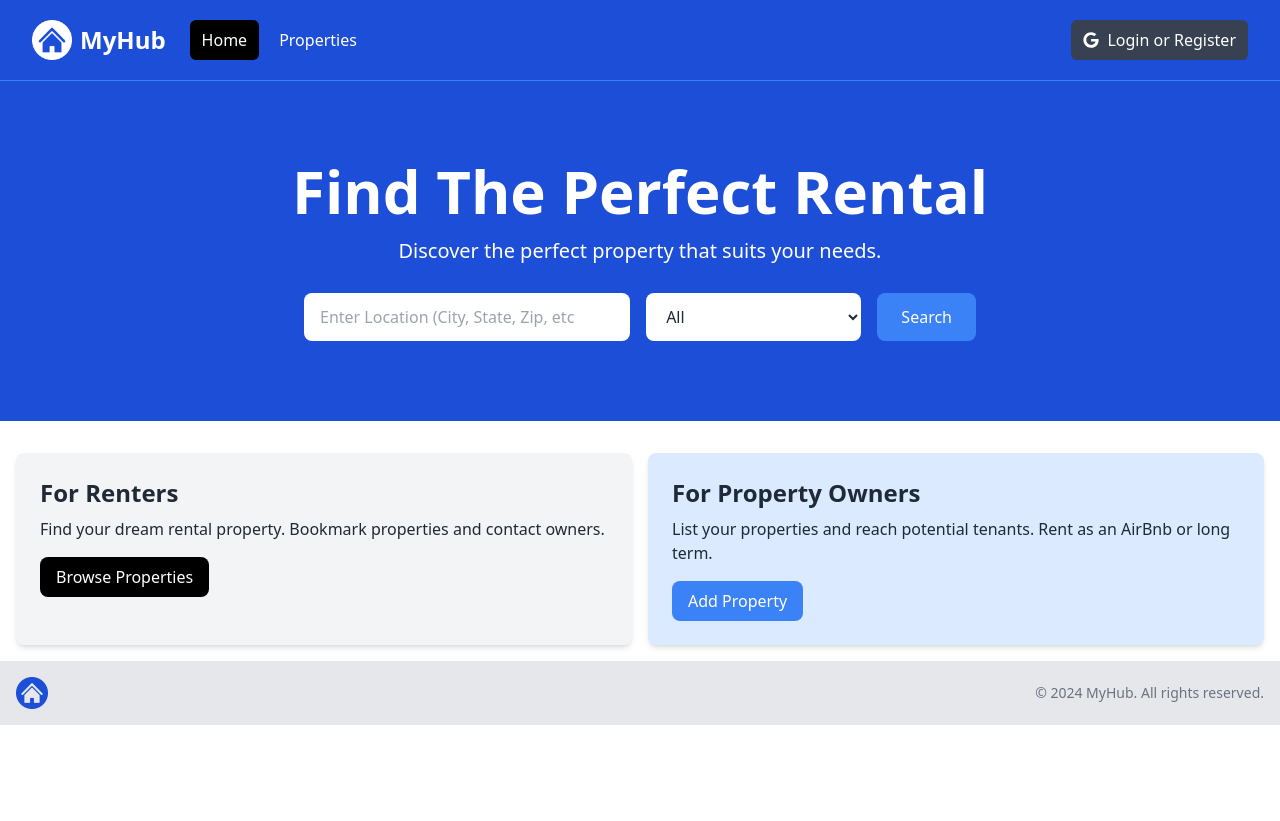
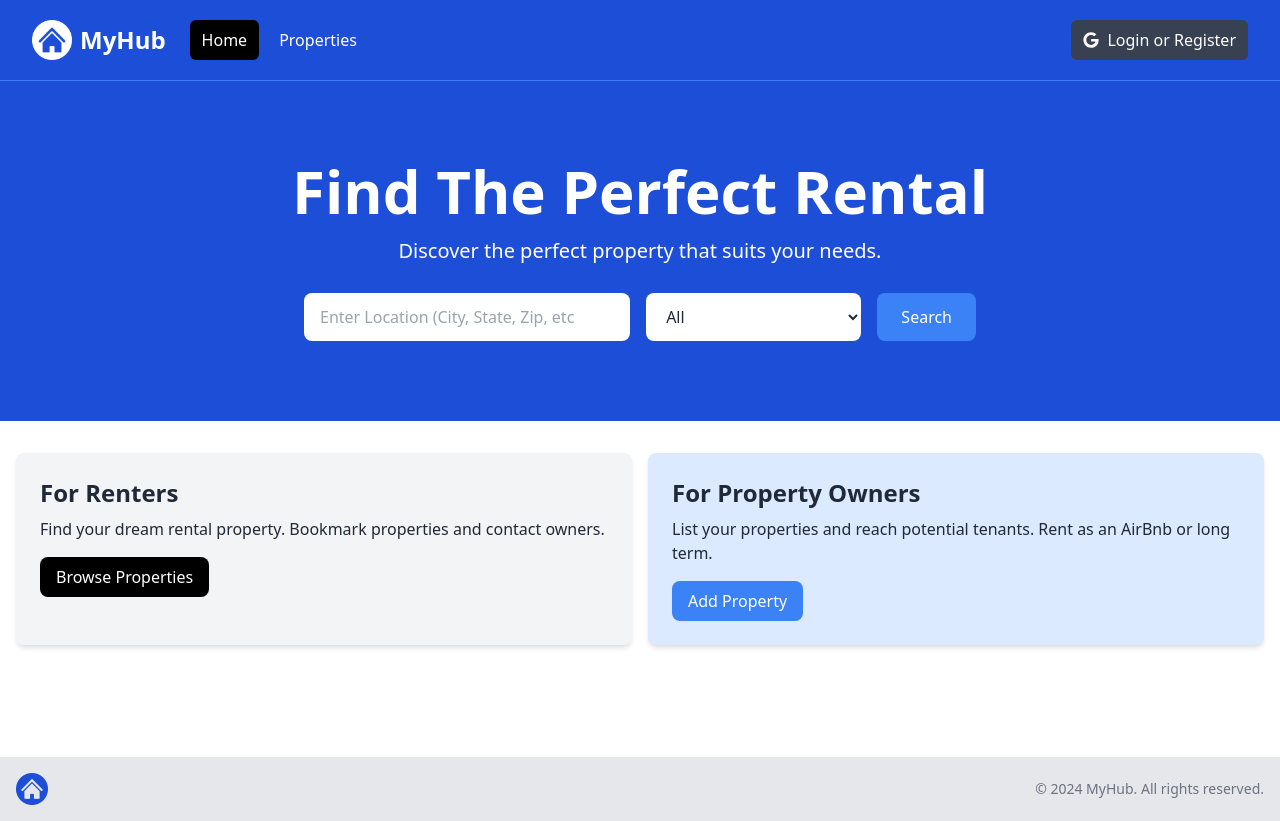
Before and after one commit to Mig-uel/myhub, a Next.js app: page / in a window 1280 px wide. Before the commit the page ends 800 px from the top, so only its background shows below. Built offline with nearby package versions, Linux system fonts and the light colour scheme.

Commit message:
feat: Update footer component to adjust margin-top

```diff
--- a/components/footer.component.jsx
+++ b/components/footer.component.jsx
@@ -8,7 +8,7 @@ const Footer = () => {
   const currentYear = new Date().getFullYear()
 
   return (
-    <footer className='bg-gray-200 py-4 mt-auto'>
+    <footer className='bg-gray-200 py-4 mt-24'>
       <div className='container mx-auto flex flex-col md:flex-row items-center justify-between px-4'>
         <div className='mb-4 md:mb-0'>
           <Image src={logo} alt='MyHub' className='h-8 w-auto' />
```
